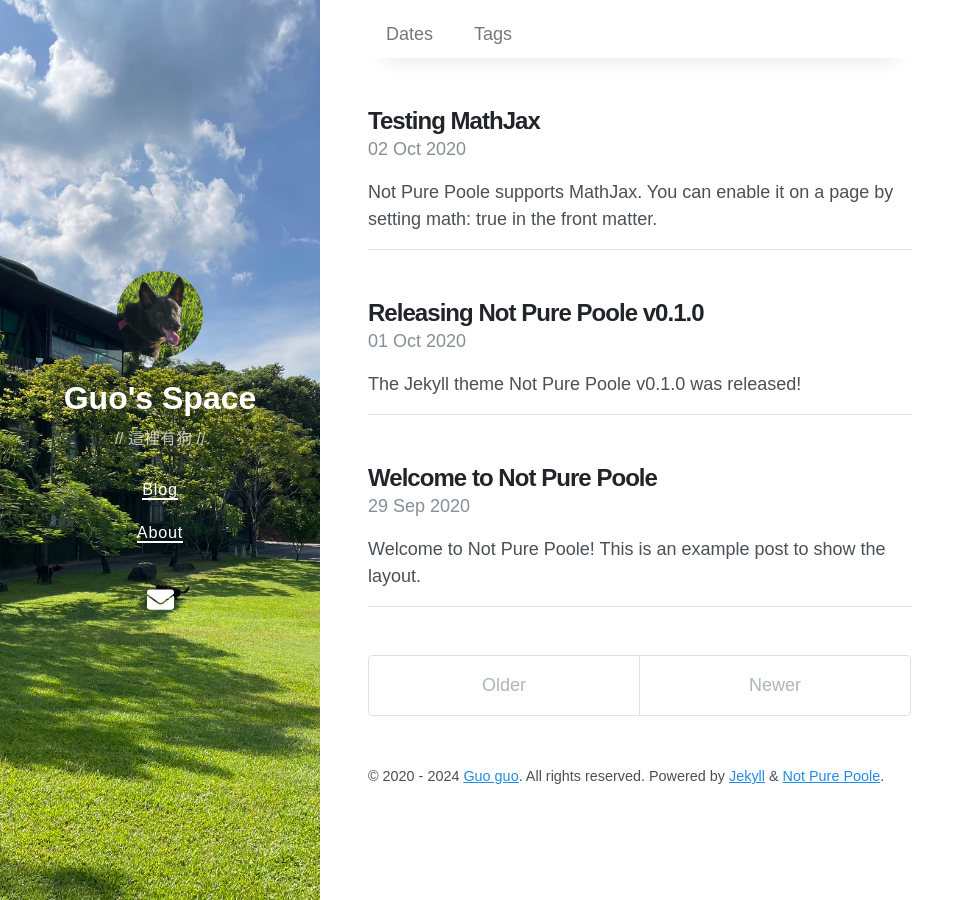
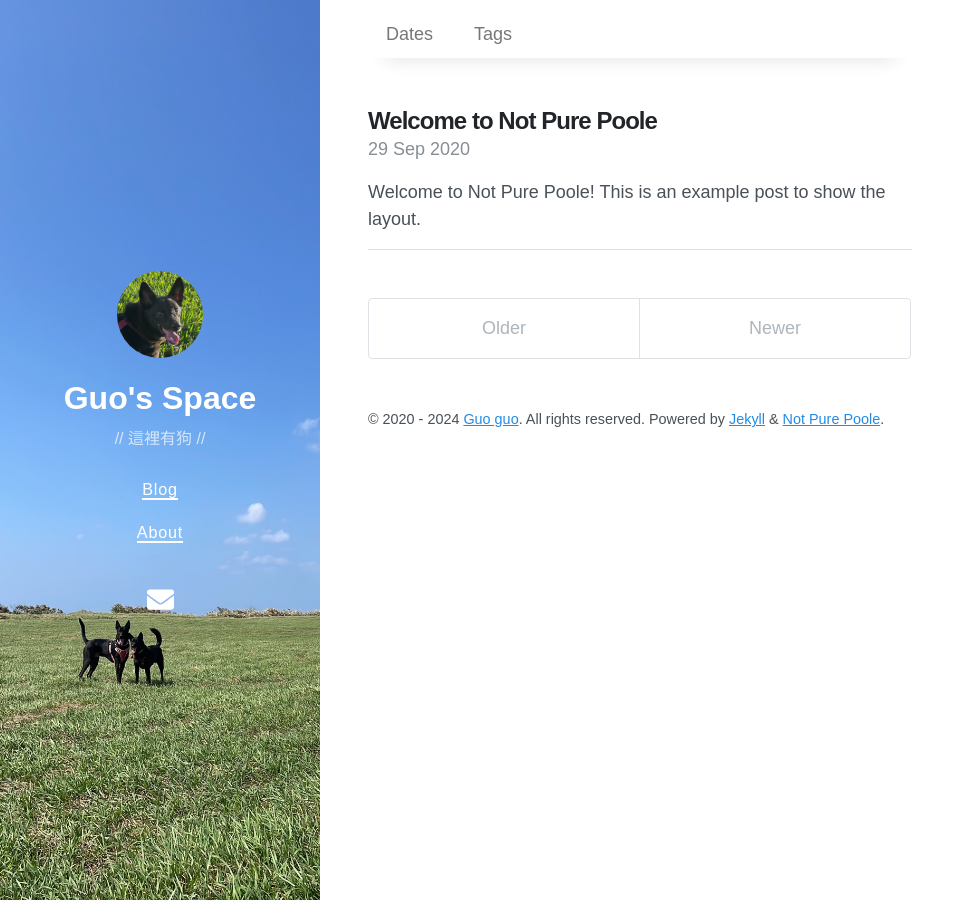
Before and after one commit to arguski/Guospace, a Jekyll site: the page built from index.html, in a window 1280 px wide. Shown: the whole page, without its empty margins (0-975 px from the left). Built offline with Jekyll 4.4.1, drawn with Linux system fonts in a browser that asks for light colours; nearby versions of some CDN libraries; the list of posts is cut into pages by our own code.

Commit message:
更換背景照.刪除預設文章

```diff
--- a/_config.yml
+++ b/_config.yml
@@ -5,7 +5,7 @@ url: ''
 avatar: /avatar2.png
 paginate: 5
 permalink: pretty
-cover_image: /bg2.jpg
+cover_image: /bg3.jpg
 
 # Gems
 plugins:
--- a/_posts/2020-10-01-releasing-not-pure-poole-v0-1-0.md
+++ /dev/null
@@ -1,14 +0,0 @@
----
-layout: post
-title: Releasing Not Pure Poole v0.1.0
-author: Songzi Vong
-tags:
-- jekyll theme
-- jekyll
-date: 2020-10-01 13:56 +0800
----
-The Jekyll theme **Not Pure Poole** v0.1.0 was released!
-
-Not Pure Poole is a simple, beautiful, and powerful Jekyll theme for blogs. It is built on [Poole](https://github.com/poole/poole) and [Pure](https://purecss.io/).
-
-For more information about this theme, you can read the [README](https://github.com/vszhub/not-pure-poole/blob/master/README.md) file.
--- a/_posts/2020-10-02-testing-mathjax.md
+++ /dev/null
@@ -1,17 +0,0 @@
----
-layout: post
-title: Testing MathJax
-tags: mathjax
-math: true
-date: 2020-10-02 15:32 +0800
----
-Not Pure Poole supports [MathJax](https://www.mathjax.org/). You can enable it on a page by setting `math: true` in the front matter.
-
-An inline math: \\\(E=mc^2\\\).
-
-A display math:
-
-$$
-i\hbar \frac{\partial \Psi}{\partial t} = -\frac{\hbar^2}{2m}
-\frac{\partial^2 \Psi}{\partial x^2} + V \Psi
-$$
```
Also changed, not shown: bg3.jpg (added).
